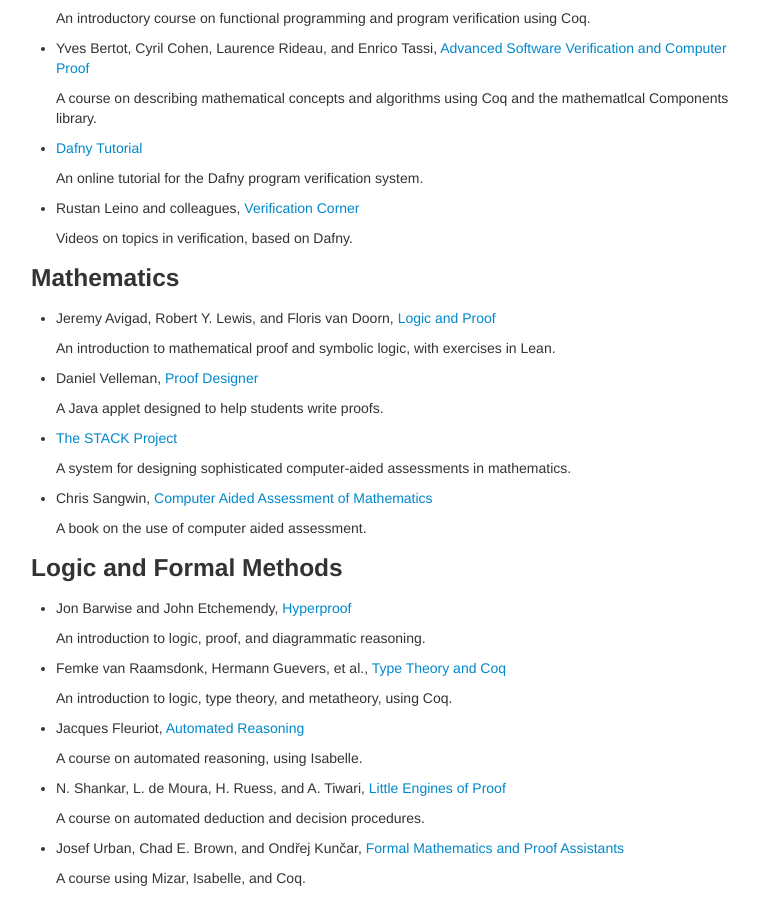
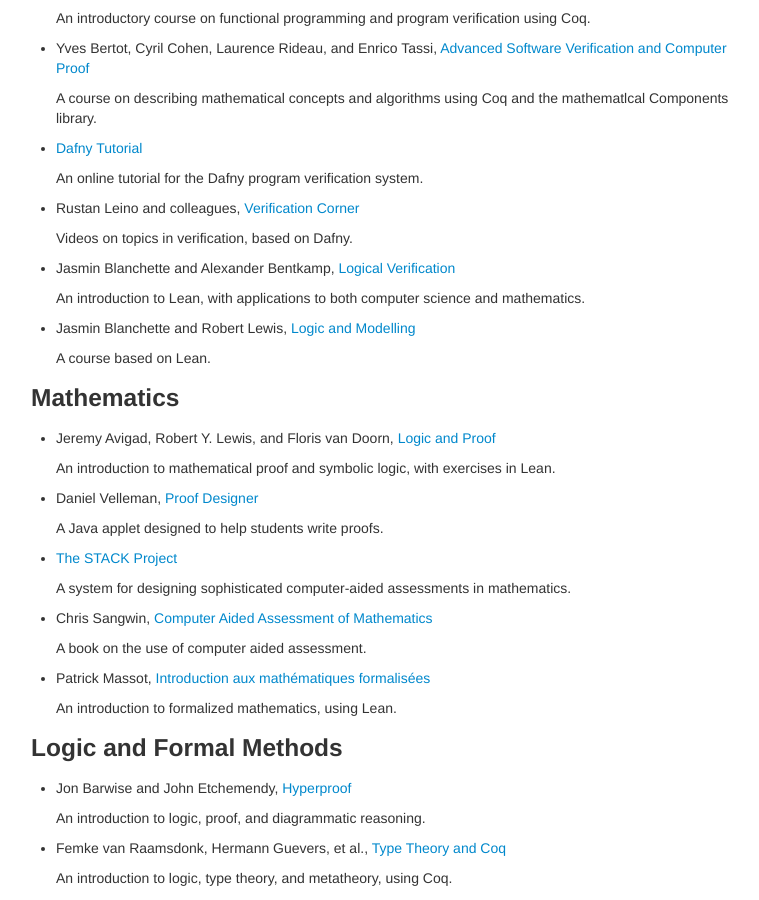
Before and after one commit to avigad/formal_methods_in_education, a Jekyll site: the page built from index.md, in a window 1280 px wide and 900 px high, scrolled down 1354 px. Shown: the whole window, without its empty margins (259-1018 px from the left). Built offline with Jekyll 4.4.1, drawn with Linux system fonts in a browser that asks for light colours.

Commit message:
add courses by Jasmin, Rob, Patrick

```diff
--- a/index.md
+++ b/index.md
@@ -83,6 +83,14 @@ The source for this page is [here](https://github.com/avigad/formal_methods_in_e
 
   Videos on topics in verification, based on Dafny.
 
+- Jasmin Blanchette and Alexander Bentkamp, [Logical Verification](https://lean-forward.github.io/logical-verification/2019/)
+
+  An introduction to Lean, with applications to both computer science and mathematics.
+
+- Jasmin Blanchette and Robert Lewis, [Logic and Modelling](https://www.vu.nl/en/study-guide/2018-2019/bachelor/computer-science/index.aspx?view=module&origin=50049126&id=50049663)
+
+  A course based on Lean.
+
 ### Mathematics
 
 - Jeremy Avigad, Robert Y. Lewis, and Floris van Doorn, [Logic and Proof](https://leanprover.github.io/logic_and_proof/)
@@ -100,6 +108,10 @@ The source for this page is [here](https://github.com/avigad/formal_methods_in_e
 - Chris Sangwin, [Computer Aided Assessment of Mathematics](https://global.oup.com/academic/product/computer-aided-assessment-of-mathematics-9780199660353?cc=gb&lang=en&)
 
   A book on the use of computer aided assessment.
+
+- Patrick Massot, [Introduction aux mathématiques formalisées](https://www.math.u-psud.fr/~pmassot/enseignement/math114/)
+
+  An introduction to formalized mathematics, using Lean.
 
 ### Logic and Formal Methods
 
```
